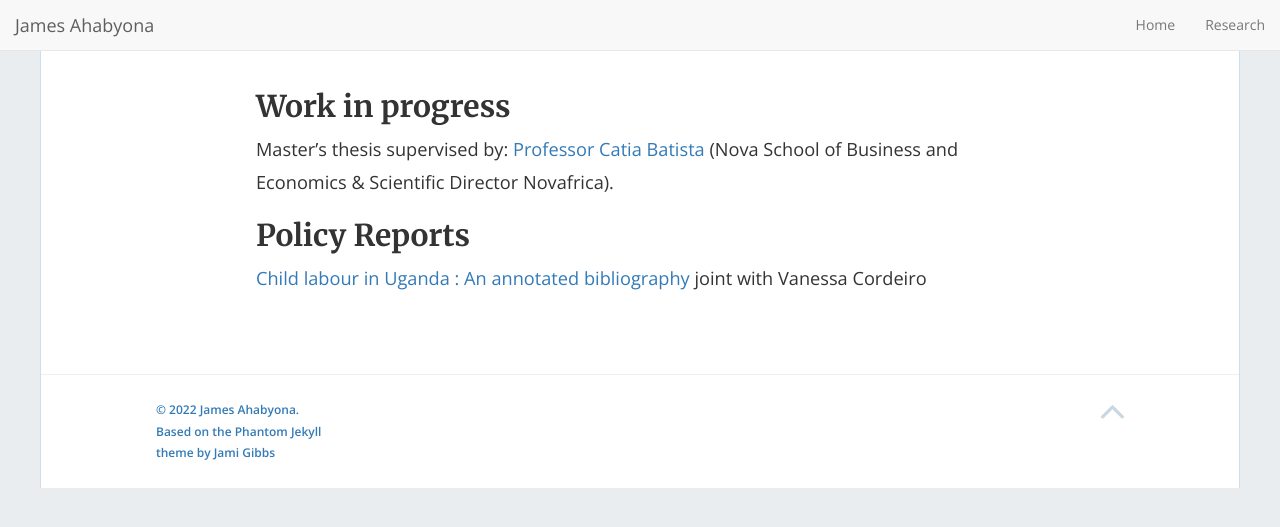
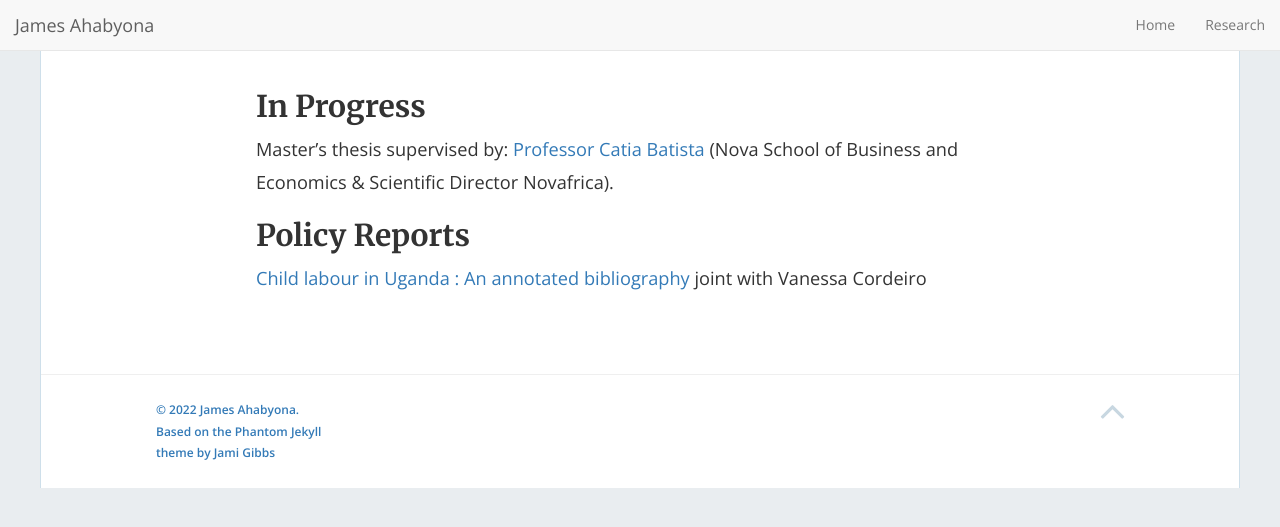
Before and after one commit to mariaelenaguer/mariaelenaguer.github.io, a Jekyll site: the page built from Research.md, in a window 1280 px wide. Shown: the top 527 px of the page. Built offline with Jekyll 4.4.1, drawn with Linux system fonts in a browser that asks for light colours; nearby versions of some CDN libraries.

Commit message:
Update Research.md

```diff
--- a/Research.md
+++ b/Research.md
@@ -3,7 +3,7 @@ layout: inner
 title: Research
 permalink: /Research/
 ---
-## Work in progress
+## In Progress
 
  Master’s thesis supervised by:  [Professor Catia Batista](https://www.catiabatista.org/) (Nova School of Business and Economics & Scientific Director Novafrica).
 
```
